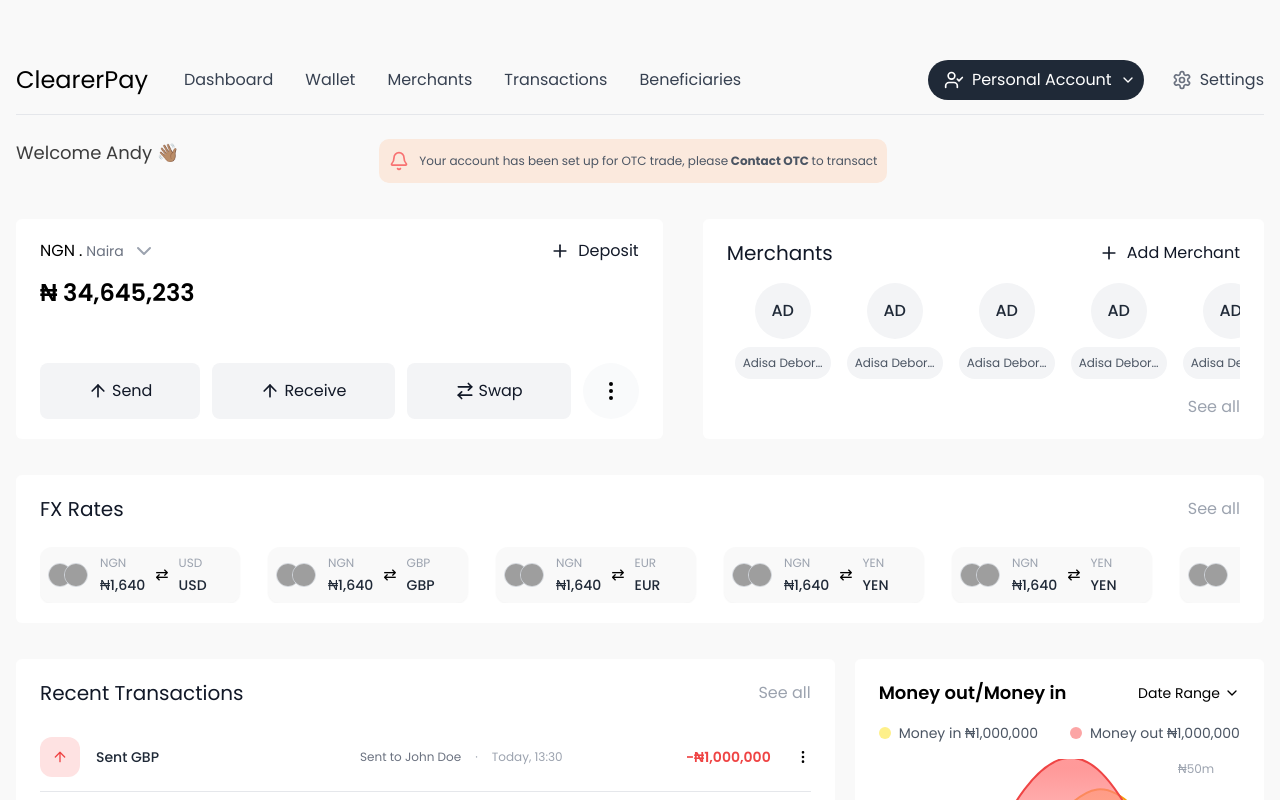
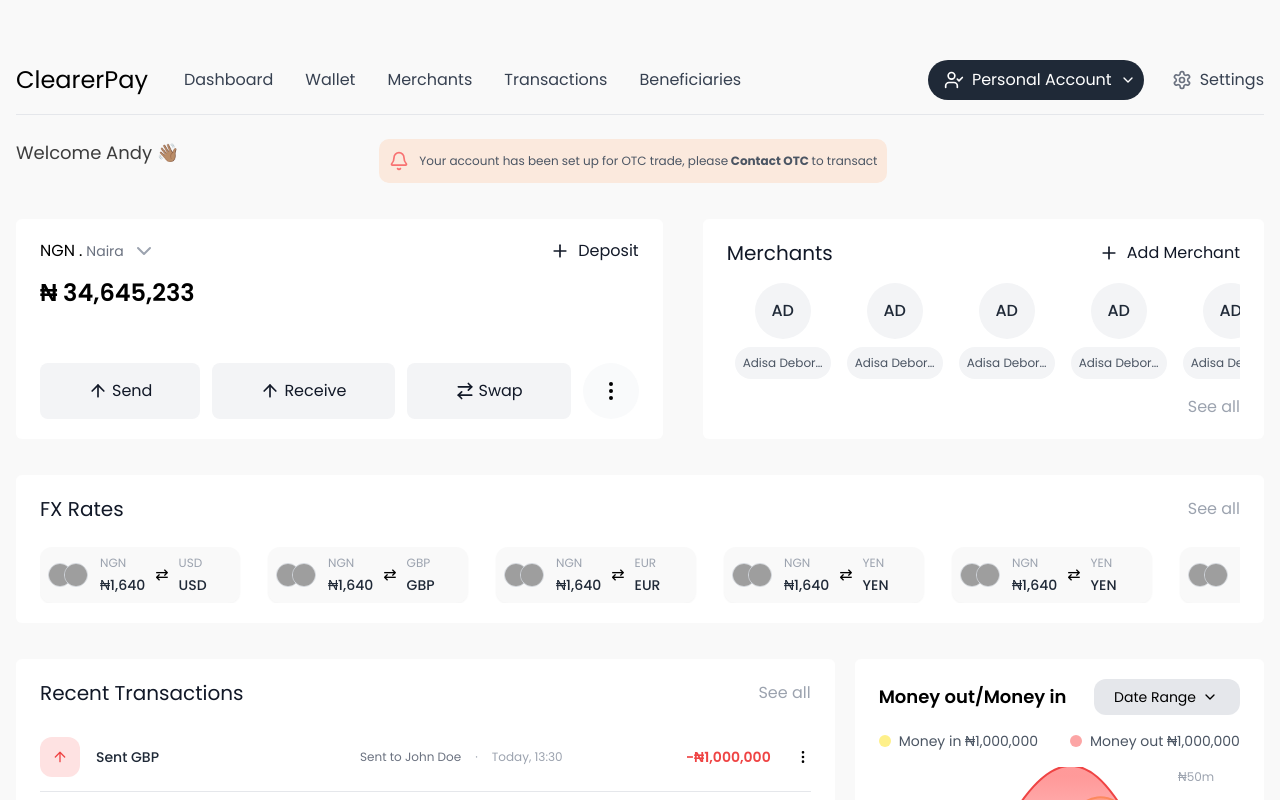
Before and after one commit to Oluwaniphise/clearer-pay-assessment, a React (Vite) app: page / in a window 1280 px wide. Shown: the top 800 px of the page. Built offline with nearby package versions, Linux system fonts and the light colour scheme; grey boxes are pictures that could not be loaded.

Commit message:
feat: added transaction and money flow

```diff
--- a/src/components/MoneyFlowChart.jsx
+++ b/src/components/MoneyFlowChart.jsx
@@ -9,9 +9,9 @@
             <div className="flex flex-col space-y-4">
                 <div className="flex justify-between items-center">
                     <h2 className="text-lg font-semibold">Money out/Money in</h2>
-                    <div className="flex items-center">
+                    <div className="bg-gray-200 rounded-xl px-5 py-2 flex items-center">
                         <span className="text-sm">Date Range</span>
-                        <ChevronDown className="w-4 h-4 ml-1" />
+                        <ChevronDown className="w-5 h-4 ml-1" />
                     </div>
                 </div>
 
```
